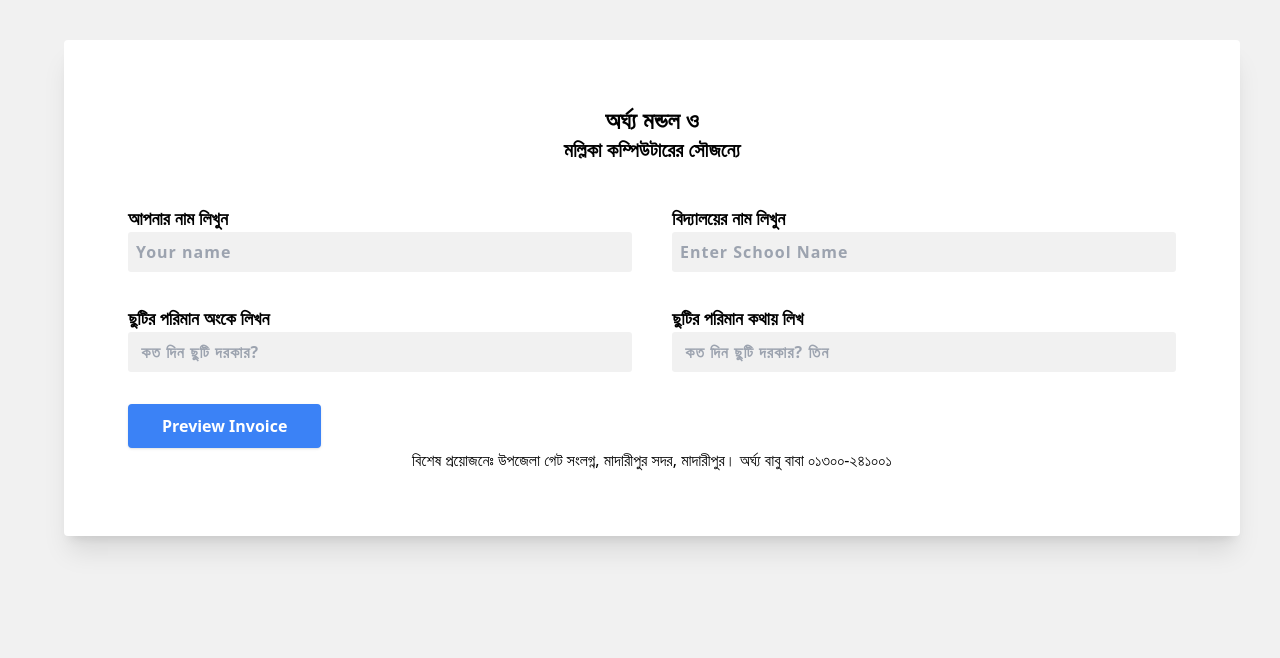
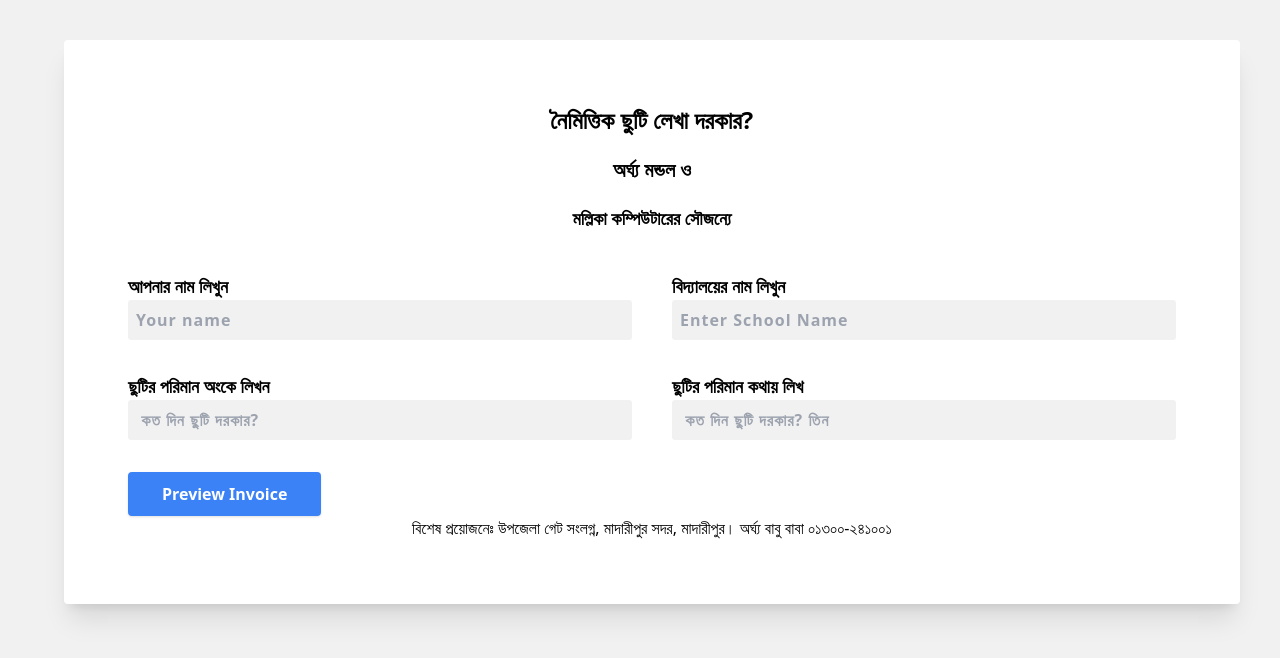
Before and after one commit to mollikacomputer/casual_leave, a Next.js app: page / in a window 1280 px wide. Shown: the top 658 px of the page. Built offline with nearby package versions, Linux system fonts and the light colour scheme.

Commit message:
headline edite

```diff
--- a/pages/index.js
+++ b/pages/index.js
@@ -72,11 +72,14 @@ export default function Home() {
         ) : (
           <div className="bg-white radius rounded shadow-xl p-16 mt-10">
             <h1 className="md:text-2xl sm:text-lg md:flex justify-center items-center font-bold">
+              নৈমিত্তিক ছুটি লেখা দরকার?
+              </h1>
+            <h2 className="md:text-xl my-5 sm:text-lg md:flex justify-center items-center font-bold">
               অর্ঘ্য মন্ডল ও
-            </h1>
-            <h2 className="md:text-xl sm:text-lg mb-10 md:flex justify-center items-center font-bold">
+            </h2>
+            <h3 className="md:text-lg sm:text-lg mb-10 md:flex justify-center items-center font-bold">
               মল্লিকা কম্পিউটারের সৌজন্যে
-            </h2>
+            </h3>
             <div className="md:grid grid-cols-2 gap-10 ">
               <div className="flex flex-col">
                 <label className="font-bold text-lg" htmlFor="peoplename">
```
